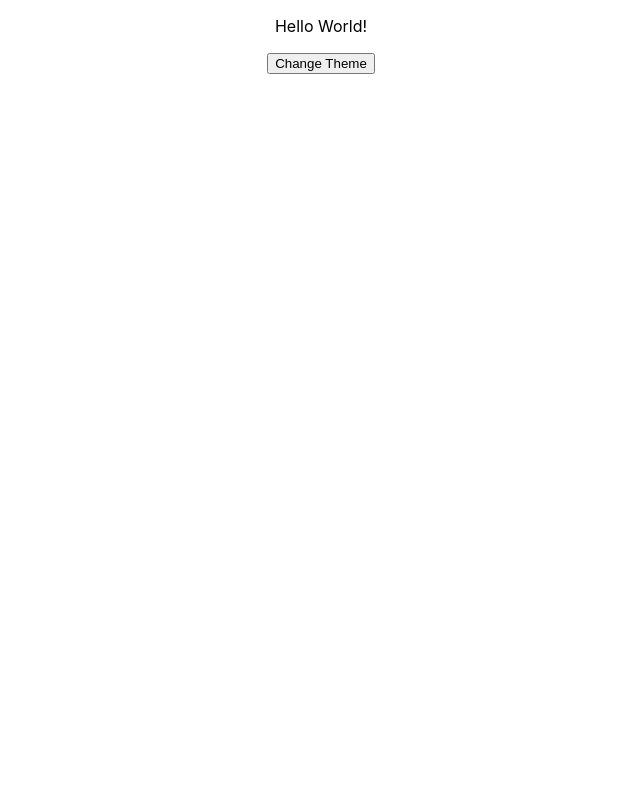
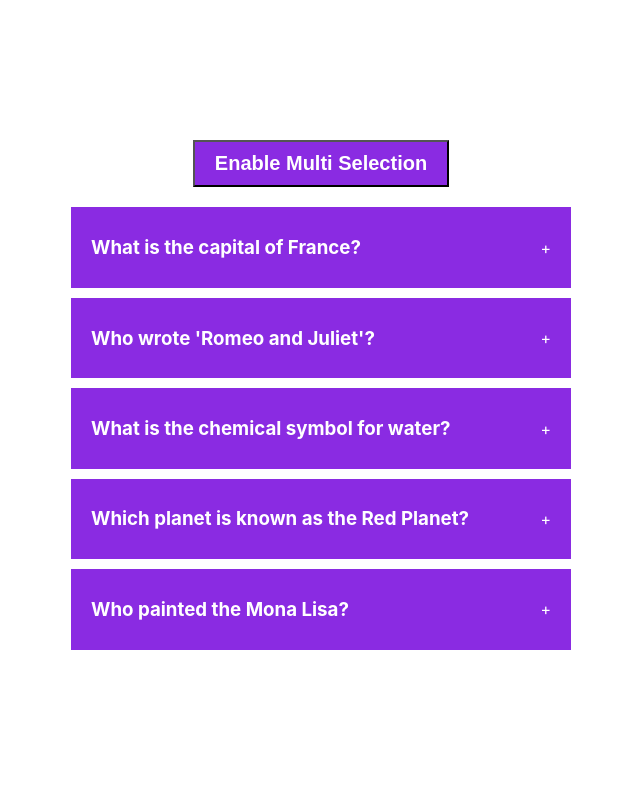
Before and after one commit to BilalMalik08/React.js_Projects, a React (Create React App) app in the folder frontend/: page / in a window 1280 px wide. Shown: the top 799 px of the page, without its empty margins (319-959 px from the left). Built offline with nearby package versions, Linux system fonts and the light colour scheme; no server answers.

Commit message:
Updated 10:20 PM, 27 Feb, 2024

```diff
--- a/frontend/src/App.js
+++ b/frontend/src/App.js
@@ -13,29 +13,29 @@
   return (
     <div className="App">
       {/* Accordian Component */}
-      {/* <Accordian /> */}
+      <Accordian />
 
       {/* Color Generator Component */}
-      {/* <RandomColor /> */}
+      <RandomColor />
 
       {/* Star Rating Component */}
-      {/* <StarRating noOfStars={10} /> */}
+      <StarRating noOfStars={10} />
 
       {/* Image Slider Component */}
-      {/* <ImageSlider
+      <ImageSlider
         url={"https://picsum.photos/v2/list"}
         page={"1"}
         limit={"10"}
-      /> */}
+      />
 
       {/* Load More Data Component */}
-      {/* <LoadMoreData /> */}
+      <LoadMoreData />
 
       {/* Tree View Menu Component */}
-      {/* <TreeView menu={menu} /> */}
+      <TreeView menu={menu} />
 
       {/* QR Code Generator Component */}
-      {/* <QrCodeGenerator /> */}
+      <QrCodeGenerator />
 
       {/* Light Dark Mode Component */}
       <LightDarkMode />
--- a/frontend/src/components/light_dark_mode/LightDarkMode.jsx
+++ b/frontend/src/components/light_dark_mode/LightDarkMode.jsx
@@ -4,12 +4,18 @@
 export default function LightDarkMode() {
   const [theme, setTheme] = useLocalStorage("theme", "dark");
 
+  function handleToggleTheme() {
+    setTheme(theme === "light" ? "dark" : "light");
+  }
+
+  console.log(theme);
+
   return (
-    <div className="light-dark-mode">
+    <div className="light-dark-mode" data-theme={theme}>
       <div className="light-dark-mode-container">
         {" "}
         <p>Hello World!</p>
-        <button>Change Theme</button>
+        <button onClick={handleToggleTheme}>Change Theme</button>
       </div>
     </div>
   );
--- a/frontend/src/components/light_dark_mode/lightDarkMode.css
+++ b/frontend/src/components/light_dark_mode/lightDarkMode.css
@@ -0,0 +1,52 @@
+:root {
+    --background: #ffffff;
+    --text-primary: #000000;
+    --button-bg: #000000;
+    --button-text: #ffffff;
+}
+
+[data-theme="dark"] {
+    --background: #000000;
+    --text-primary: #ffffff;
+    --button-bg: #ffffff;
+    --button-text: #000000;
+}
+
+.light-dark-mode {
+    background-color: var(--background);
+    height: 100vh;
+    display: flex;
+    flex-direction: column;
+    justify-content: center;
+    align-items: center;
+    font-size: 20px;
+    transition: all 0.5s;
+}
+
+.light-dark-mode .light-dark-mode-container {
+    display: flex;
+    justify-content: center;
+    align-items: center;
+    flex-direction: column;
+    gap: 30px;
+}
+
+.light-dark-mode .light-dark-mode-container p {
+    color: var(--text-primary);
+    font-size: 50px;
+    font-weight: 700;
+    margin: 0px;
+    cursor: default;
+}
+
+.light-dark-mode .light-dark-mode-container button {
+    background-color: var(--button-bg);
+    border: 2px solid var(--button-bg);
+    color: var(--button-text);
+    margin: 15px 0;
+    padding: 15px;
+    border-radius: 10px;
+    font-size: 40px;
+    font-weight: 600;
+    cursor: pointer;
+}
```
